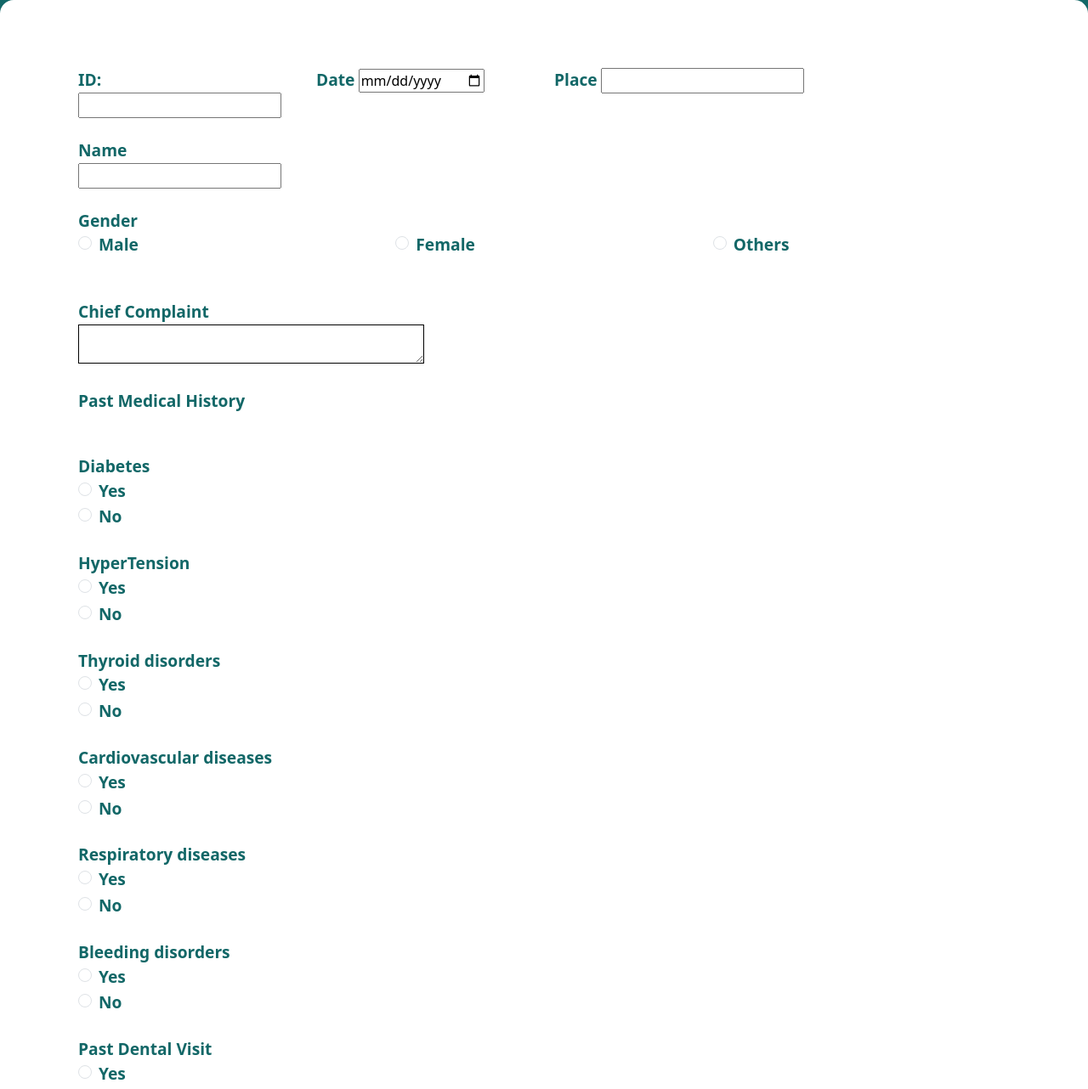
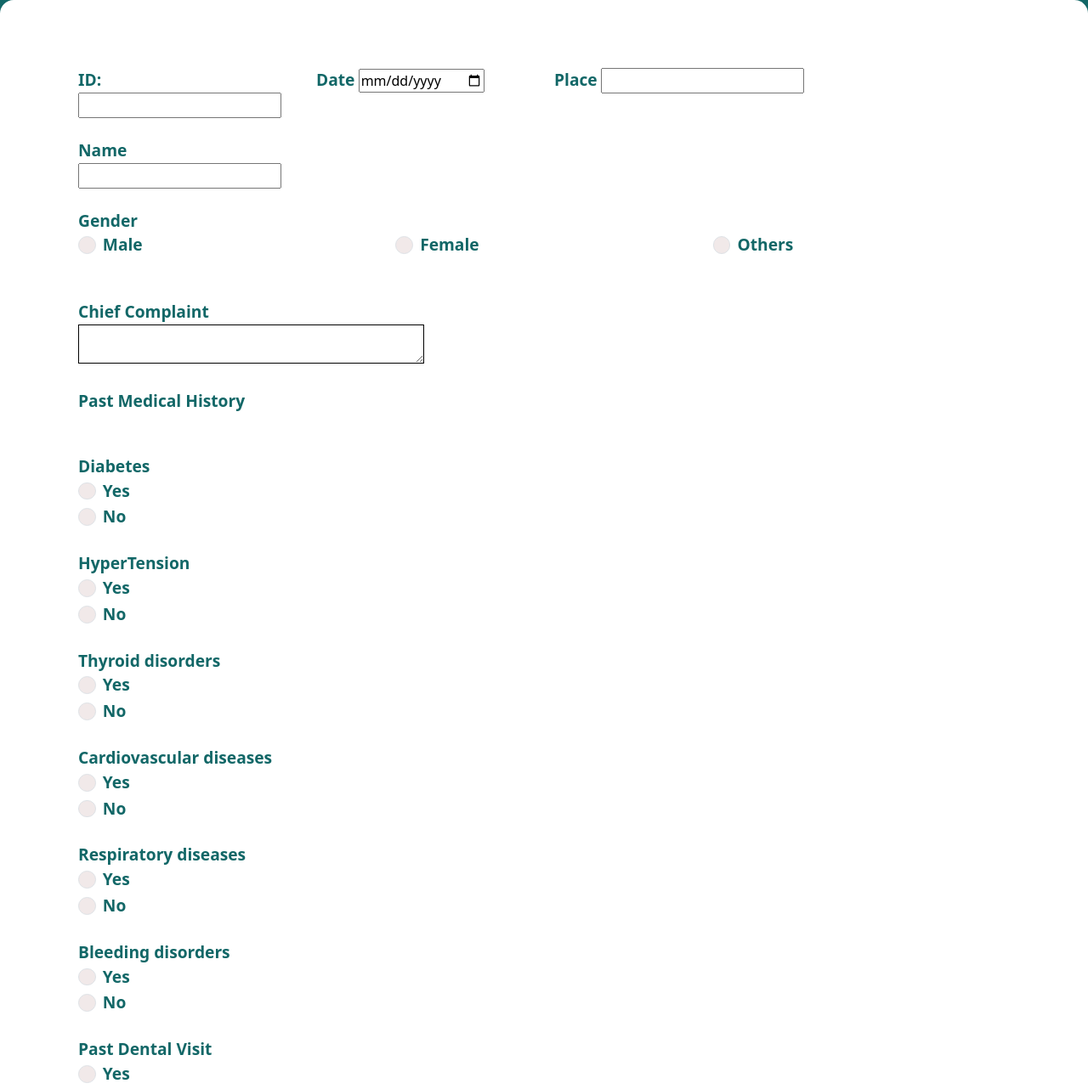
Before and after one commit to Adarsh-singh-2002/SRM_dental_patients, a Flask app: page /form.html in a window 1280 px wide. Shown: the top 1282 px of the page at 85% size. Run offline with Flask 3, Linux system fonts and the light colour scheme.

Commit message:
Update style1.css

```diff
--- a/static/css/style1.css
+++ b/static/css/style1.css
@@ -7,6 +7,15 @@
     padding: 5rem;
     border-radius: 1rem;
     color: rgb(18, 103, 103);
+  }
+
+.form-check-input[type="radio"] {
+    height: 1.3em;
+    width: 1.3em;
+    background-color: rgb(241, 233, 233);
+    border-radius: 50%;
+    margin-right: 0.5em;
+    vertical-align: middle;
   }
 
   .bro2 {
```
